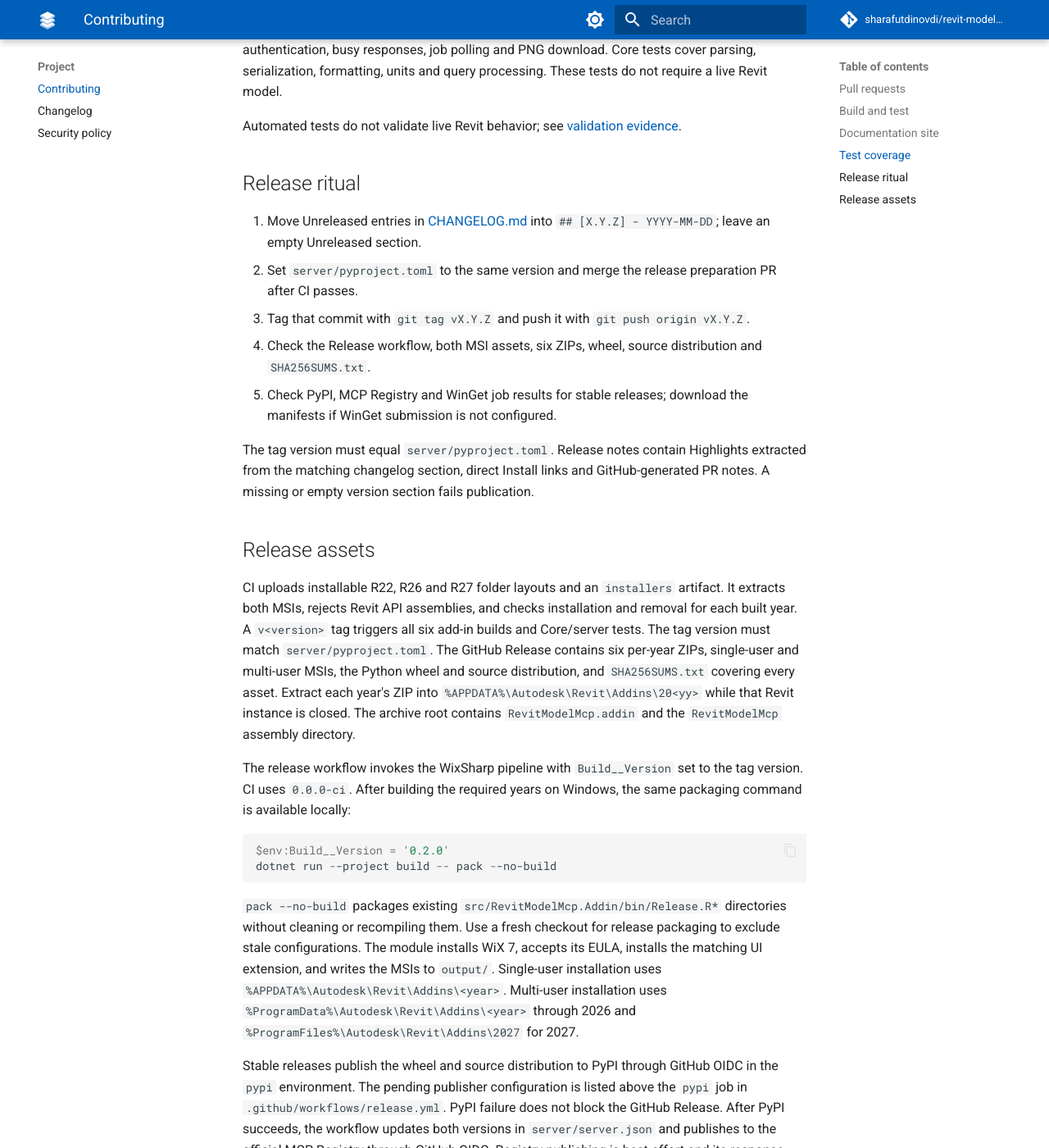
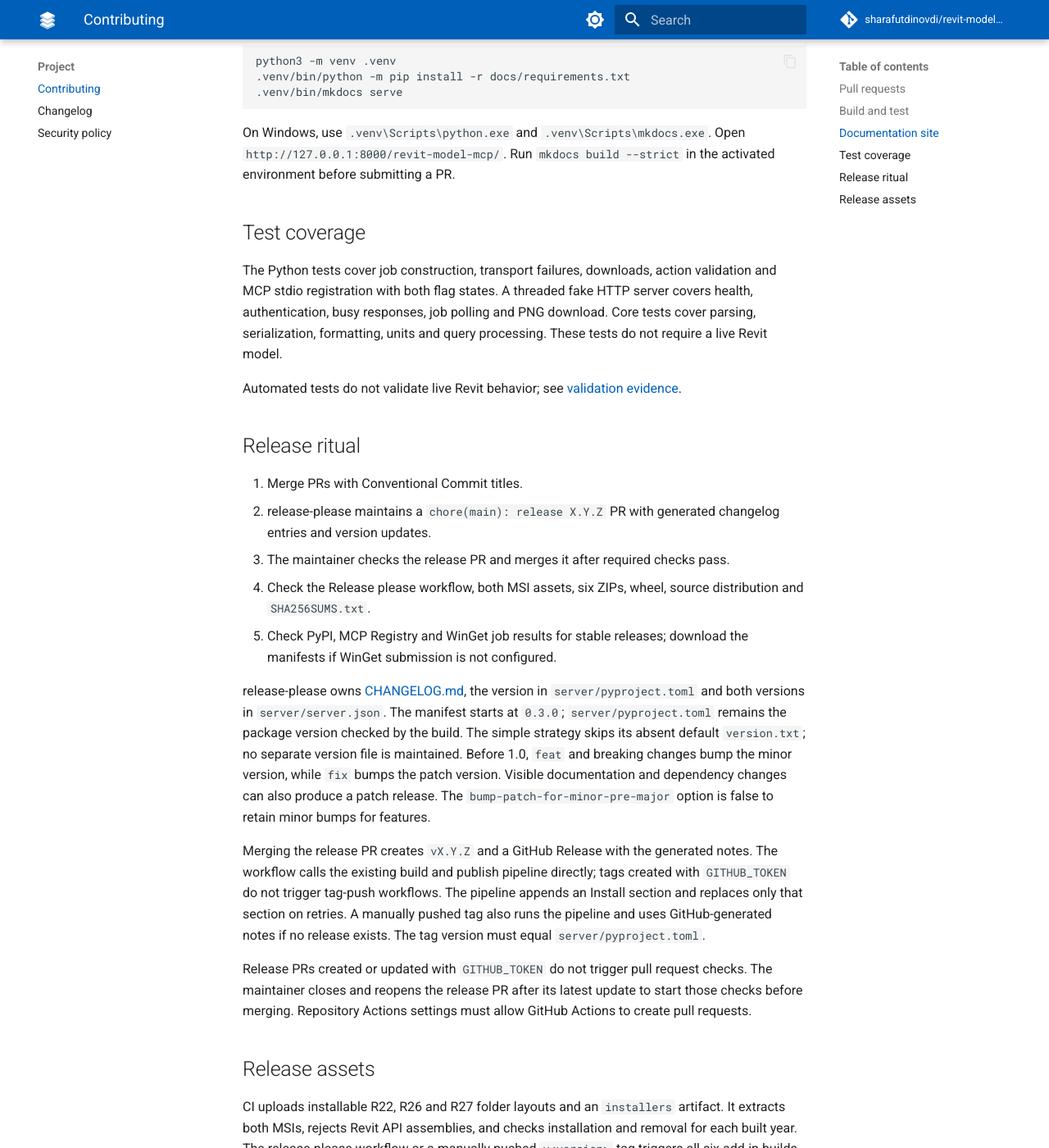
Before and after one commit to sharafutdinovdi/revit-model-mcp, an MkDocs documentation site: the page built from docs/contributing.md, in a window 1280 px wide and 1400 px high, scrolled down 2341 px. Shown: the whole window at 82% size. Built offline with MkDocs 1.6.1 and Material for MkDocs 9.7.7, drawn with Linux system fonts in a browser that asks for light colours; comment, search, counter and statistics services are not loaded; some of the changed text lies outside the part shown.

Commit message:
ci: automate releases and dependency merges with path-based review

```diff
--- a/CONTRIBUTING.md
+++ b/CONTRIBUTING.md
@@ -21,8 +21,21 @@
 Include commands, results and affected Revit years in the validation section; state when a checklist item does not apply.
 Use English for code and public API descriptions.
 
-`main` requires a PR, one approving review, and passing CI, PR checks and CodeQL for contributors.
-Administrators can bypass these rules; force pushes remain disabled.
+`main` requires a PR and passing required checks on an up-to-date branch.
+There is no blanket approval requirement.
+Owner review applies to the paths in [CODEOWNERS](.github/CODEOWNERS):
+
+- Add-in and Core source under `src/`, except project dependency manifests.
+- Python runtime code under `server/revit_model_mcp/`.
+- Installer code under `build/install/` and the root installation script.
+- Release, release-please, WinGet and Dependabot auto-merge workflows.
+- CODEOWNERS, the security policy and the license.
+
+Docs, tests, other CI workflows and dependency manifests without an owner can merge after required checks pass.
+Dependabot patch and minor updates enable squash auto-merge; required checks and any owner review still apply.
+Major updates receive a `needs-review` label and wait for a maintainer.
+NuGet manifests under `build/install/` and publishing workflow updates still require owner review.
+All merges use squash with the PR title and body, and history remains linear.
 CI builds the Revit 2022, 2026 and 2027 add-ins, runs Core and Python tests, builds and smoke-tests both MSI scopes, and validates the Python package.
 PR checks validate the Conventional Commit title, all workflow files with `actionlint`, C# formatting from `.editorconfig`, and Python lint and formatting with Ruff.
 CodeQL analyzes C# and Python on PRs, pushes to `main` and a weekly schedule.
@@ -94,21 +107,34 @@
 
 ## Release ritual
 
-1. Move Unreleased entries in [CHANGELOG.md](CHANGELOG.md) into `## [X.Y.Z] - YYYY-MM-DD`; leave an empty Unreleased section.
-2. Set `server/pyproject.toml` to the same version and merge the release preparation PR after CI passes.
-3. Tag that commit with `git tag vX.Y.Z` and push it with `git push origin vX.Y.Z`.
-4. Check the Release workflow, both MSI assets, six ZIPs, wheel, source distribution and `SHA256SUMS.txt`.
+1. Merge PRs with Conventional Commit titles.
+2. release-please maintains a `chore(main): release X.Y.Z` PR with generated changelog entries and version updates.
+3. The maintainer checks the release PR and merges it after required checks pass.
+4. Check the Release please workflow, both MSI assets, six ZIPs, wheel, source distribution and `SHA256SUMS.txt`.
 5. Check PyPI, MCP Registry and WinGet job results for stable releases; download the manifests if WinGet submission is not configured.
 
+release-please owns [CHANGELOG.md](CHANGELOG.md), the version in `server/pyproject.toml` and both versions in `server/server.json`.
+The manifest starts at `0.3.0`; `server/pyproject.toml` remains the package version checked by the build.
+The simple strategy skips its absent default `version.txt`; no separate version file is maintained.
+Before 1.0, `feat` and breaking changes bump the minor version, while `fix` bumps the patch version.
+Visible documentation and dependency changes can also produce a patch release.
+The `bump-patch-for-minor-pre-major` option is false to retain minor bumps for features.
+
+Merging the release PR creates `vX.Y.Z` and a GitHub Release with the generated notes.
+The workflow calls the existing build and publish pipeline directly; tags created with `GITHUB_TOKEN` do not trigger tag-push workflows.
+The pipeline appends an Install section and replaces only that section on retries.
+A manually pushed tag also runs the pipeline and uses GitHub-generated notes if no release exists.
 The tag version must equal `server/pyproject.toml`.
-Release notes contain Highlights extracted from the matching changelog section, direct Install links and GitHub-generated PR notes.
-A missing or empty version section fails publication.
+
+Release PRs created or updated with `GITHUB_TOKEN` do not trigger pull request checks.
+The maintainer closes and reopens the release PR after its latest update to start those checks before merging.
+Repository Actions settings must allow GitHub Actions to create pull requests.
 
 ## Release assets
 
 CI uploads installable R22, R26 and R27 folder layouts and an `installers` artifact.
 It extracts both MSIs, rejects Revit API assemblies, and checks installation and removal for each built year.
-A `v<version>` tag triggers all six add-in builds and Core/server tests.
+The release-please workflow or a manually pushed `v<version>` tag triggers all six add-in builds and Core/server tests.
 The tag version must match `server/pyproject.toml`.
 The GitHub Release contains six per-year ZIPs, single-user and multi-user MSIs, the Python wheel and source distribution, and `SHA256SUMS.txt` covering every asset.
 Extract each year's ZIP into `%APPDATA%\Autodesk\Revit\Addins\20<yy>` while that Revit instance is closed.
@@ -137,6 +163,8 @@
 Prerelease tags containing `-` skip PyPI, MCP Registry and WinGet publishing.
 
 The release workflow calls `.github/workflows/winget.yml` after publishing the GitHub Release.
+The nested `release-please.yml` to `release.yml` to `winget.yml` chain uses supported reusable workflow nesting.
+The calling job grants `id-token: write`; the PyPI job retains the `pypi` environment and both publishers retain OIDC permissions.
 WinGet also supports manually published releases and `workflow_dispatch` with a stable release tag.
 It generates and validates manifests for `Sharafutdinov.RevitModelMcp` and uploads a `winget-manifests` artifact.
 Submission requires the optional `WINGET_TOKEN` repository secret, a classic PAT with `public_repo` scope.
```
Also changed, not shown: AGENTS.md (+4 -2 lines), CHANGELOG.md (+2 -2 lines), release-please-config.json (added, +83 -0 lines), .release-please-manifest.json (added), 4 other files.
